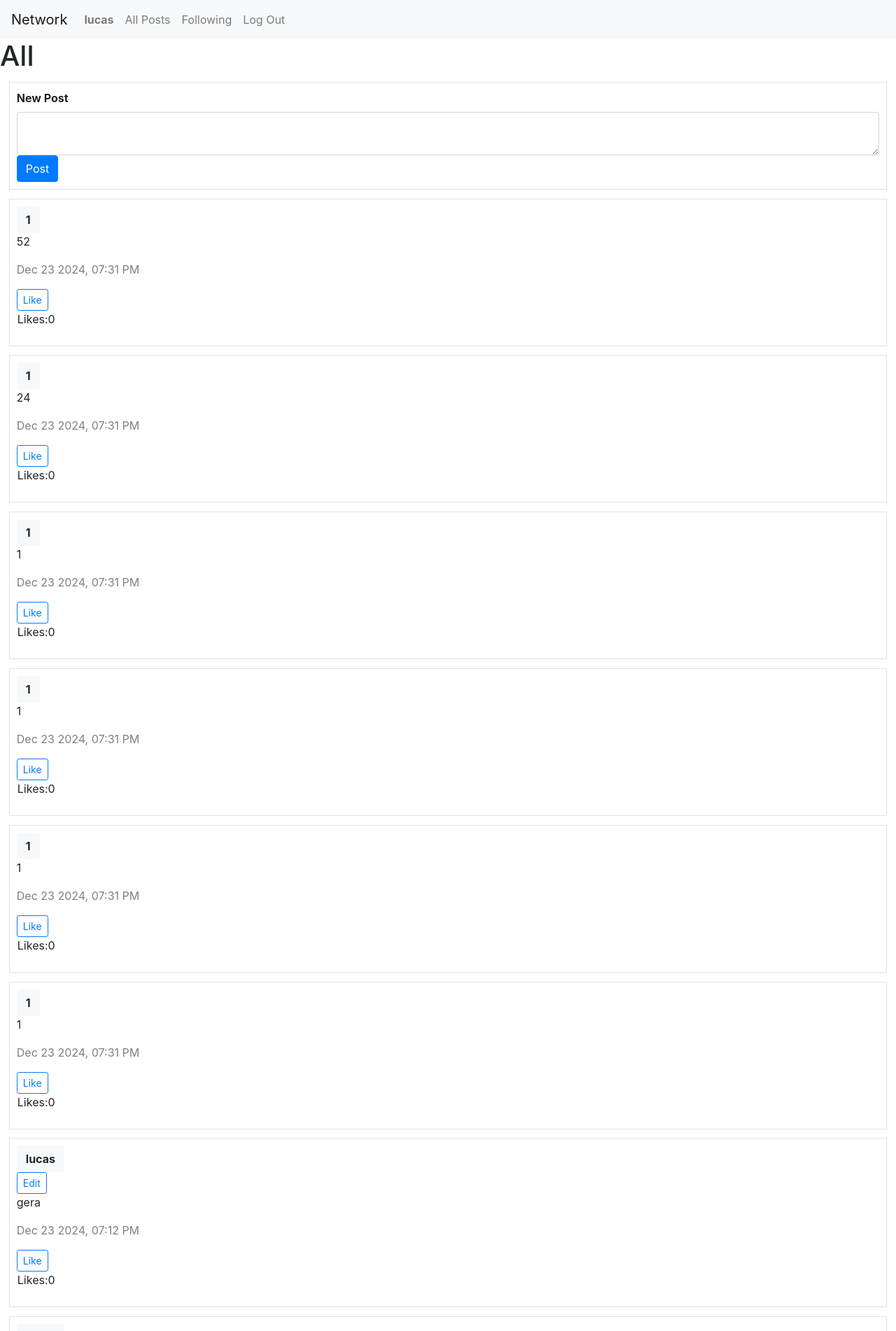
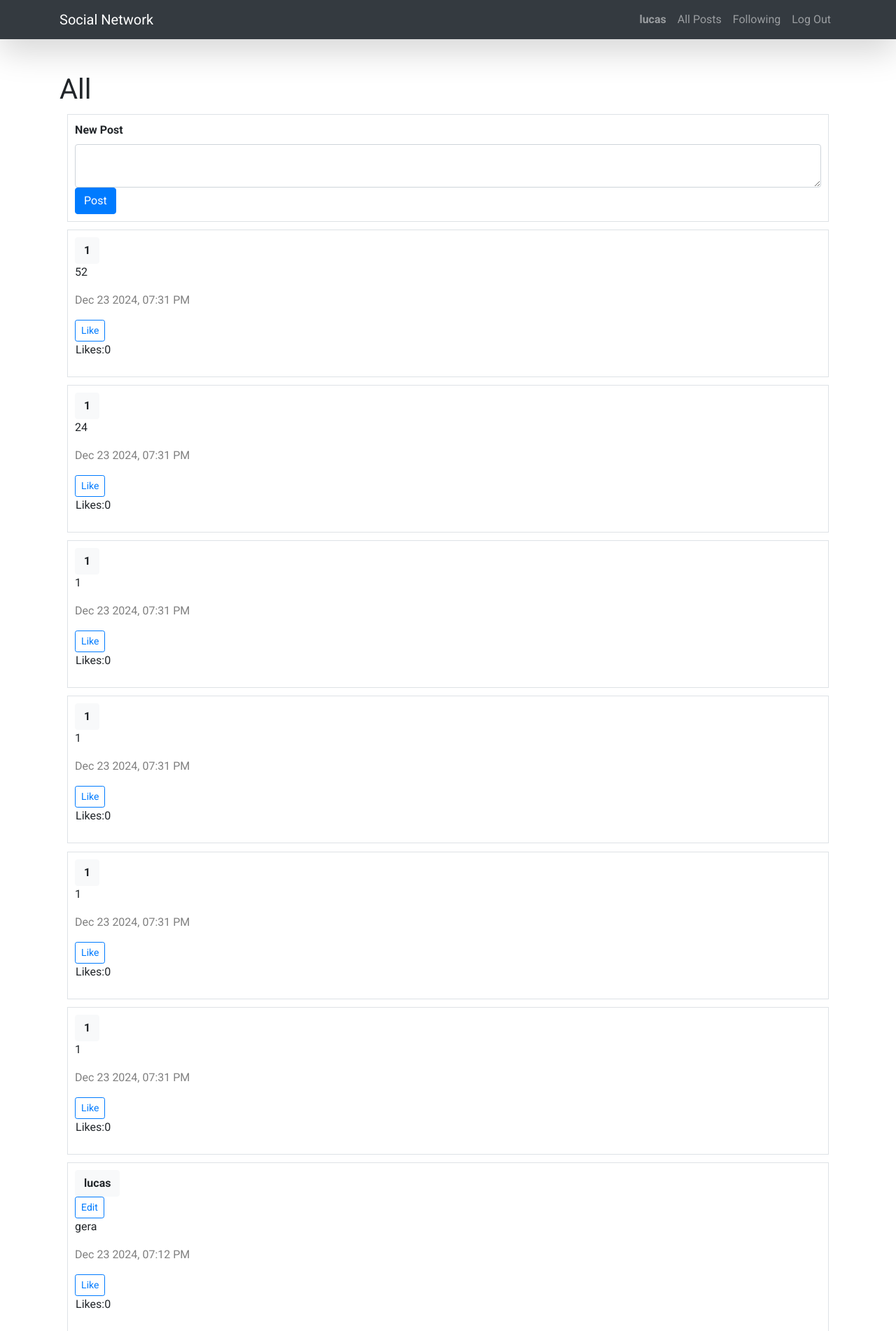
Before and after one commit to lucashurt/social_media_website, a Django app: page / in a window 1280 px wide. Shown: the top 1902 px of the page at 70% size. Run offline with Django 3.2, Linux system fonts and the light colour scheme; a user stored in the database is signed in; data comes from the database, SQL or seed files in the repository; both versions use the stored data as it was after the commit; some libraries are stand-ins or nearby versions.

Commit message:
added requirements.txt and changed the layout of the website

```diff
--- a/network/templates/network/layout.html
+++ b/network/templates/network/layout.html
@@ -2,27 +2,39 @@
 
 <!DOCTYPE html>
 <html lang="en">
+
 <head>
+    <meta charset="UTF-8">
+    <meta name="viewport" content="width=device-width, initial-scale=1.0">
     <title>{% block title %}Social Network{% endblock %}</title>
+    <!-- Bootstrap 4.4.1 -->
     <link rel="stylesheet" href="https://stackpath.bootstrapcdn.com/bootstrap/4.4.1/css/bootstrap.min.css" integrity="sha384-Vkoo8x4CGsO3+Hhxv8T/Q5PaXtkKtu6ug5TOeNV6gBiFeWPGFN9MuhOf23Q9Ifjh" crossorigin="anonymous">
+    <!-- FontAwesome for icons -->
+    <link rel="stylesheet" href="https://cdnjs.cloudflare.com/ajax/libs/font-awesome/5.15.3/css/all.min.css">
+    <!-- Google Fonts (for better typography) -->
+    <link href="https://fonts.googleapis.com/css2?family=Roboto:wght@400;700&family=Open+Sans:wght@400;600&display=swap" rel="stylesheet">
+    <!-- Custom CSS -->
     <link href="{% static 'network/styles.css' %}" rel="stylesheet">
 </head>
-    <body>
 
-        <nav class="navbar navbar-expand-lg navbar-light bg-light">
-            <a class="navbar-brand" href="#">Network</a>
+<body style="font-family: 'Roboto', sans-serif;">
 
-            <div>
-              <ul class="navbar-nav mr-auto">
+    <!-- Navbar -->
+    <nav class="navbar navbar-expand-lg navbar-dark bg-dark shadow-lg">
+        <div class="container">
+            <a class="navbar-brand" href="#">Social Network</a>
+            <button class="navbar-toggler" type="button" data-toggle="collapse" data-target="#navbarNav" aria-controls="navbarNav" aria-expanded="false" aria-label="Toggle navigation">
+                <span class="navbar-toggler-icon"></span>
+            </button>
+            <div class="collapse navbar-collapse" id="navbarNav">
+                <ul class="navbar-nav ml-auto">
                     {% if user.is_authenticated %}
                         <li class="nav-item">
-                        <a id ="user_profile" type = "button" class="nav-link" href="#"><strong>{{ user.username }}</strong></a>
+                            <a id="user_profile" class="nav-link" href="#"><strong>{{ user.username }}</strong></a>
                         </li>
-                {% endif %}
                         <li class="nav-item">
                             <a id="all_button" class="nav-link" href="#">All Posts</a>
                         </li>
-                {% if user.is_authenticated %}
                         <li class="nav-item">
                             <a id="following_button" class="nav-link" href="#">Following</a>
                         </li>
@@ -39,13 +51,32 @@
                     {% endif %}
                 </ul>
             </div>
+        </div>
     </nav>
 
-        <div class="body">
+    <!-- Body Content -->
+    <div class="container my-5">
         {% block body %}
+        <div id="post-list">
+            <!-- Post content will be dynamically loaded here -->
+        </div>
         {% endblock %}
     </div>
+
+    <!-- Footer -->
+    <footer class="bg-dark text-white text-center py-3">
+        <p>&copy; 2025 Social Network. All rights reserved.</p>
+    </footer>
+
+    <!-- Bootstrap JS, Popper.js, and jQuery -->
+    <script src="https://code.jquery.com/jquery-3.6.0.min.js"></script>
+    <script src="https://cdnjs.cloudflare.com/ajax/libs/popper.js/2.10.2/umd/popper.min.js"></script>
+    <script src="https://stackpath.bootstrapcdn.com/bootstrap/4.4.1/js/bootstrap.min.js"></script>
+
+    {% block script %}
+    <!-- Place your script imports and logic here -->
+    <script src="{% static 'network/js/main.js' %}"></script>
+    {% endblock %}
 </body>
+
 </html>
-{% block script %}
-{% endblock %}
--- /dev/null
+++ b/requirements.txt
@@ -0,0 +1,3 @@
+asgiref==3.8.1
+Django==5.1.3
+sqlparse==0.5.2
```
Also changed, not shown: db.sqlite3, network/migrations/0001_initial.py, network/migrations/0002_post.py (deleted), network/migrations/0003_user_fan_user_fans.py (deleted), network/migrations/0004_rename_fan_user_follow_remove_user_fans.py (deleted), network/migrations/0005_remove_post_title.py (deleted), network/migrations/0006_remove_user_follow_user_followed_user_following.py (deleted), network/migrations/0007_rename_followed_user_followers.py (deleted), network/static/network/network.js (line endings or trailing spaces), network/templates/network/index.html (line endings or trailing spaces). Lines whose indentation alone changed are shown as unchanged.
